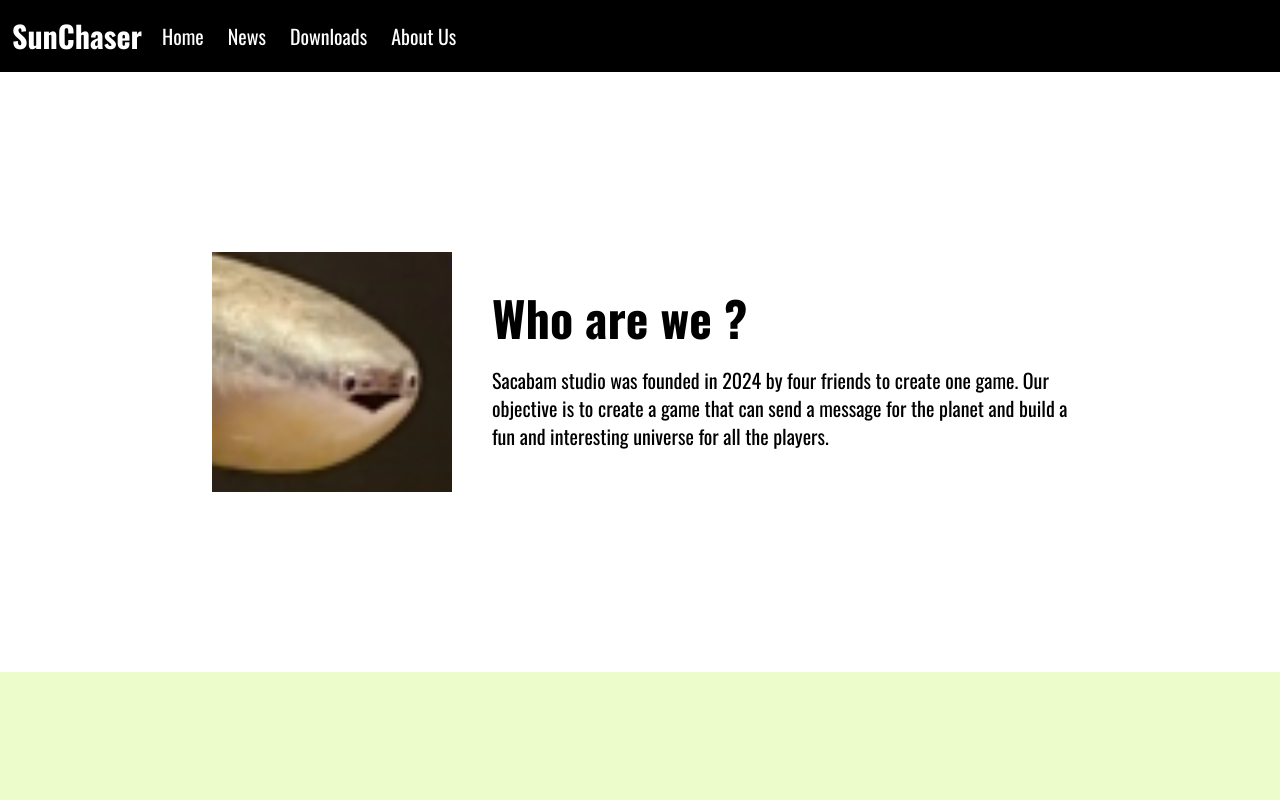
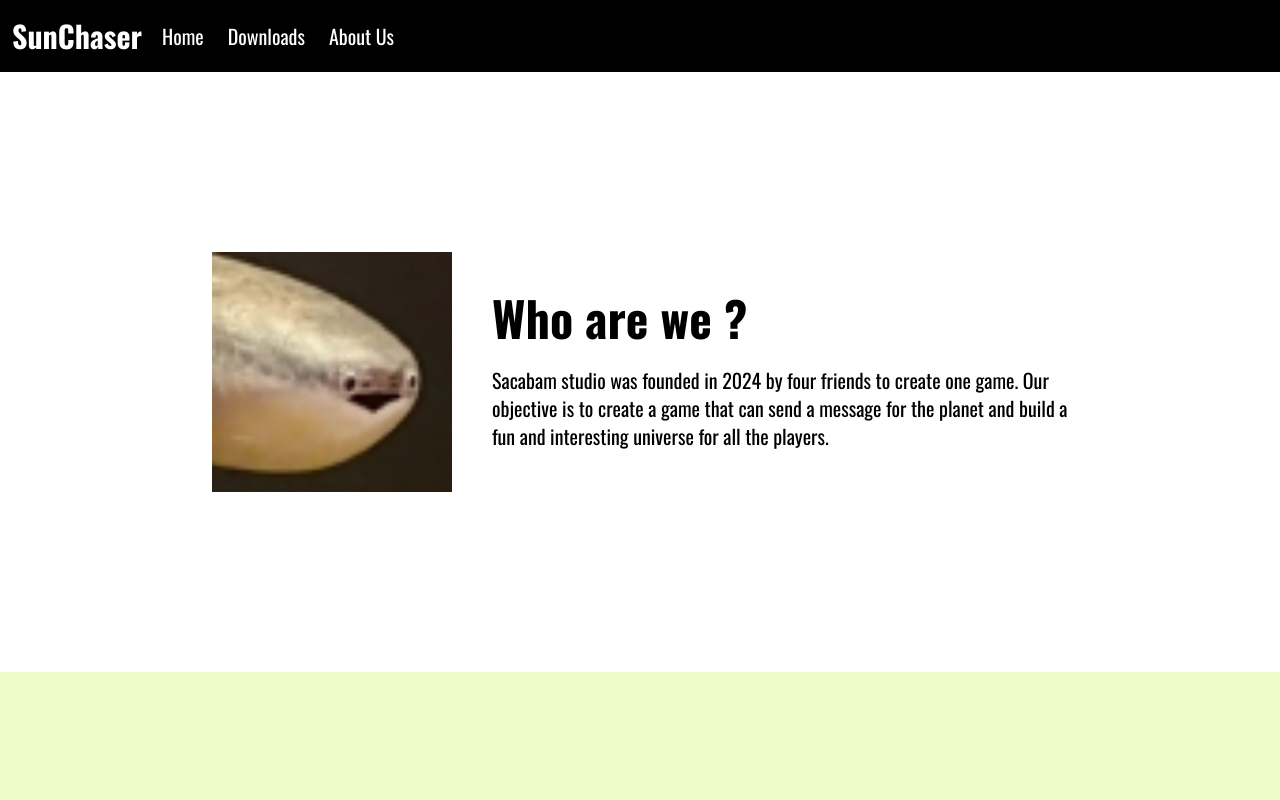
Before and after one commit to EIP-SunChaser/SunChaser-Website, a React (Vite) app: page /aboutus in a window 1280 px wide. Shown: the top 800 px of the page. Built offline with nearby package versions, Linux system fonts and the light colour scheme.

Commit message:
[MODIF] news is not in the header bar anymore

```diff
--- a/src/components/headerBar.tsx
+++ b/src/components/headerBar.tsx
@@ -17,9 +17,9 @@ function HeaderBar() {
 						<Link to={"/home"}>
 							<p className="font-oswald text-lg lg:text-xl py-2 px-3 text-white">Home</p>
 						</Link>
-						<Link to={"/news"}>
+						{/*<Link to={"/news"}>
 							<p className="font-oswald text-lg lg:text-xl py-2 px-3 text-white">News</p>
-						</Link>
+						</Link>*/}
 						<Link to={"/download"}>
 							<p className="font-oswald text-lg lg:text-xl py-2 px-3 text-white">Downloads</p>
 						</Link>
--- a/src/pages/aboutUs/index.tsx
+++ b/src/pages/aboutUs/index.tsx
@@ -21,7 +21,7 @@ function AboutUs() {
                 <p className="font-oswald text-xl ">SunChaser, a game where you can save the world in a solarpunk universe !</p>
                 </div>
             </section>
-            <section className="h-150 grid place-items-center bg-white text-black">
+            <section className="h-100 grid place-items-center bg-white text-black">
                 <div className="text-center space-y-2">
                     <p className="font-oswald-bold text-5xl py-10">Socials</p>
                     <div className="flex items-center justify-center gap-10">
```
